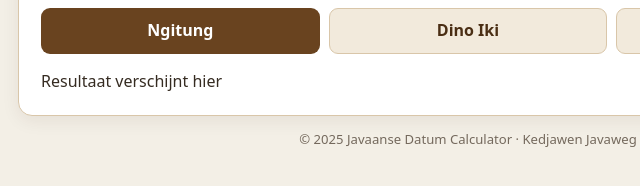
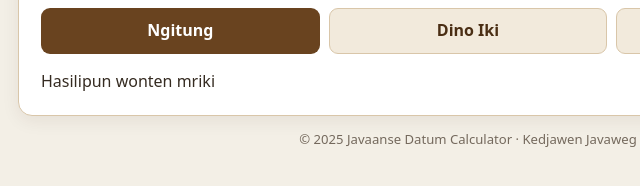
Before and after one commit to rtokromo/paweton, a plain HTML site: page index.html in a window 1280 px wide. Shown: the part 226-412 px from the top of the page, 172-812 px from the left. Drawn offline with nearby package versions, Linux system fonts and the light colour scheme.

Commit message:
Vertaal lege resultaattekst in index

```diff
--- a/index.html
+++ b/index.html
@@ -72,7 +72,7 @@ button:focus-visible,input:focus-visible{outline:3px solid #d9a92e;outline-offse
 <button class="secondary" type="button" onclick="vulHuidigeDatum()">Dino Iki</button>
 <button class="secondary" type="button" onclick="exporteerNaarPDF()">Exporteer naar PDF</button>
 </div>
-<div id="resultaat" role="status" aria-live="polite" aria-atomic="true">Resultaat verschijnt hier</div>
+<div id="resultaat" role="status" aria-live="polite" aria-atomic="true">Hasilipun wonten mriki</div>
 </section>
 <footer class="footer">© 2025 Javaanse Datum Calculator · Kedjawen Javaweg</footer>
 </main>
```
